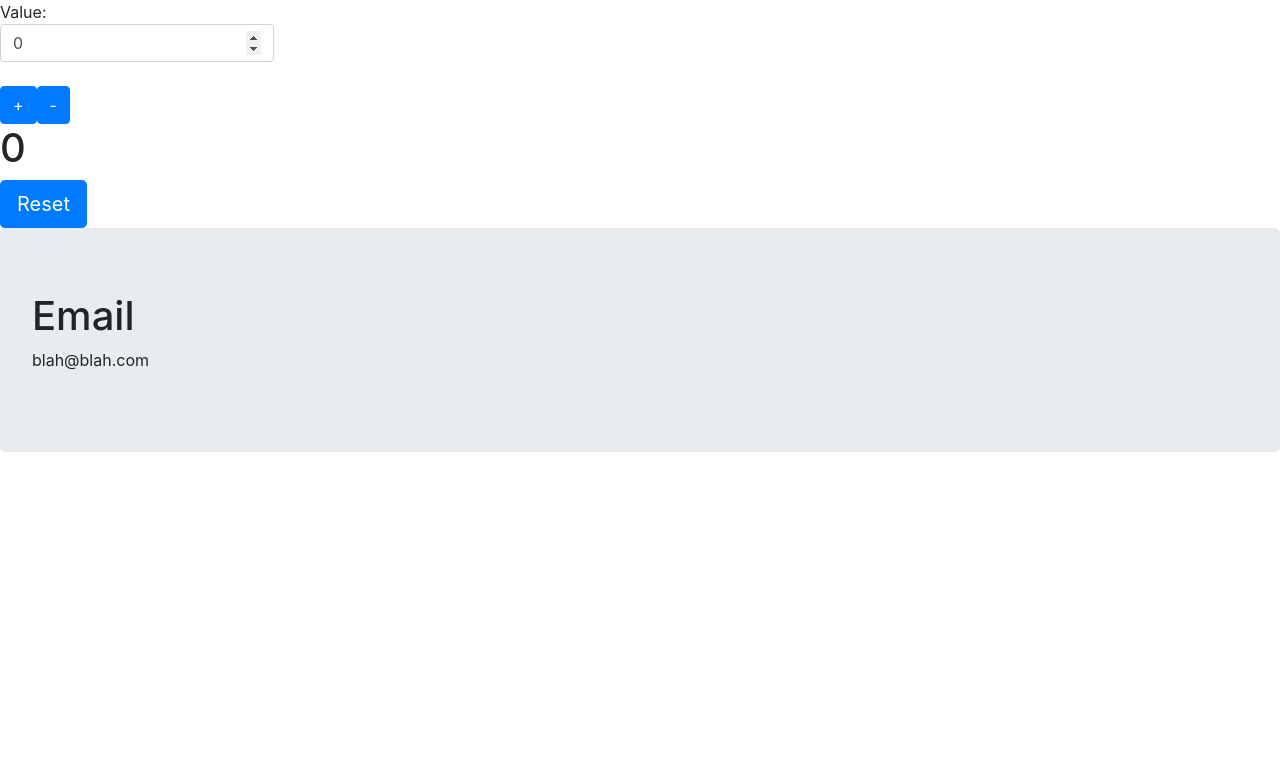
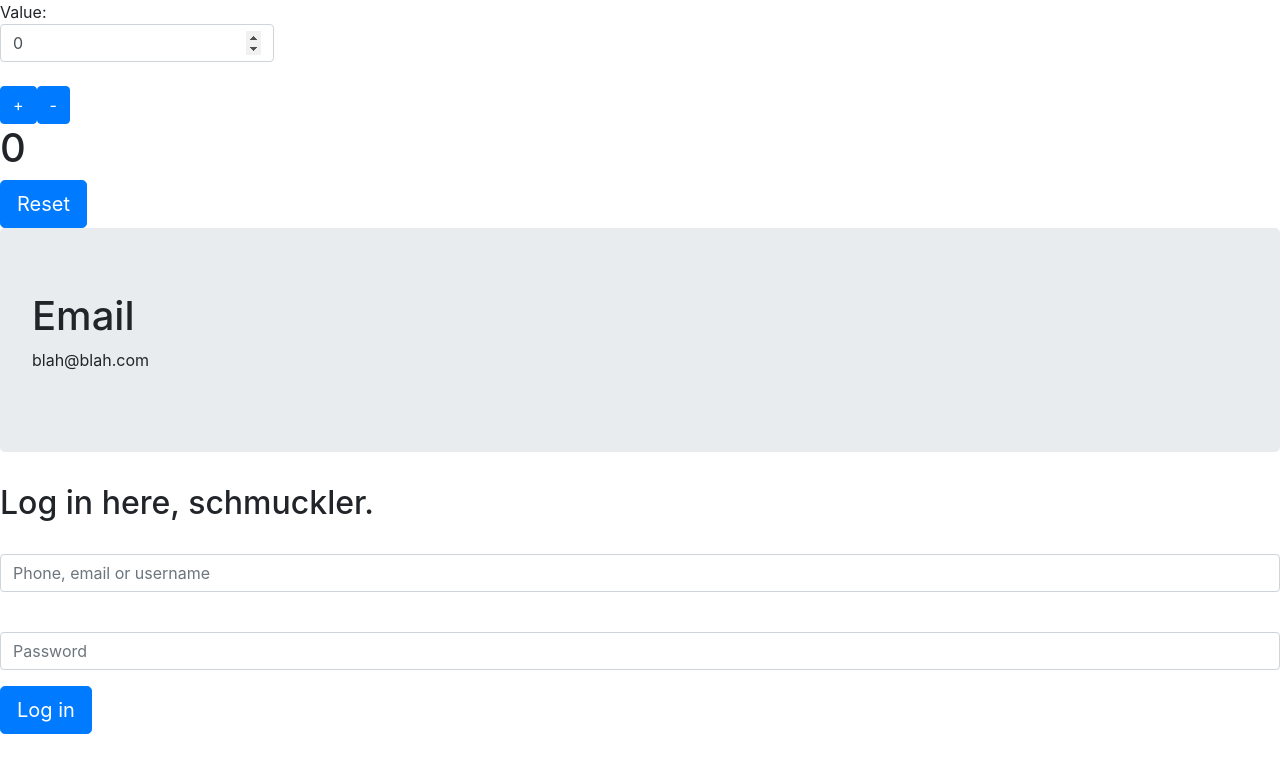
Before and after one commit to mmoga/react-counter, a React (Create React App) app: page / in a window 1280 px wide. Shown: the top 772 px of the page. Built offline with nearby package versions, Linux system fonts and the light colour scheme.

Commit message:
added FormLogin component with login form

```diff
--- a/src/App.js
+++ b/src/App.js
@@ -1,5 +1,6 @@
 import React, { Component } from 'react';
 import Email from './Email'; //"./" works because they are in the same folder
+import LoginForm from './LoginForm';
 
 class App extends Component {
   constructor() {
@@ -40,6 +41,7 @@ class App extends Component {
        <h1>{this.state.count}</h1>
        <button className="btn btn-lg btn-primary" onClick={this.reset}>Reset</button>
        <Email />
+       <LoginForm />
      </div>
     );
   }
--- /dev/null
+++ b/src/LoginForm.js
@@ -0,0 +1,24 @@
+import React, { Component } from 'react';
+
+class LoginForm extends Component {
+    render(){
+        return (
+            <div>
+                <h2>Log in here, schmuckler.</h2>
+                <form action="">
+                <div className="form-group">
+                    <label for="email"></label>
+                        <input className="form-control" type="text" placeholder="Phone, email or username"/>
+                </div>
+                <div className="form-group">
+                    <label for="password"></label>
+                    <input type="password" className="form-control" placeholder="Password"/>
+                </div>
+                <button className="btn btn-lg btn-primary" onClick={() => alert('Hell yeah!')}>Log in</button>
+                </form>
+            </div>
+        );
+    }
+}
+
+export default LoginForm;
```
